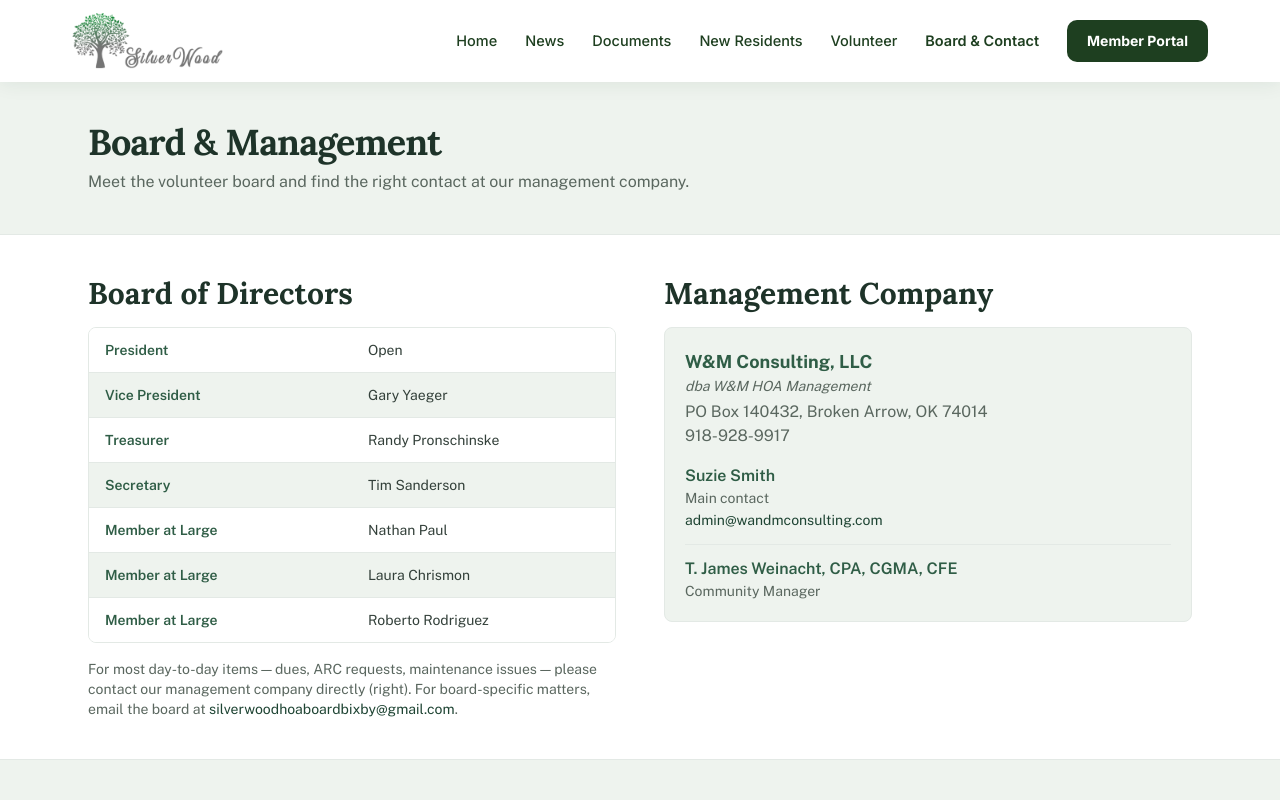
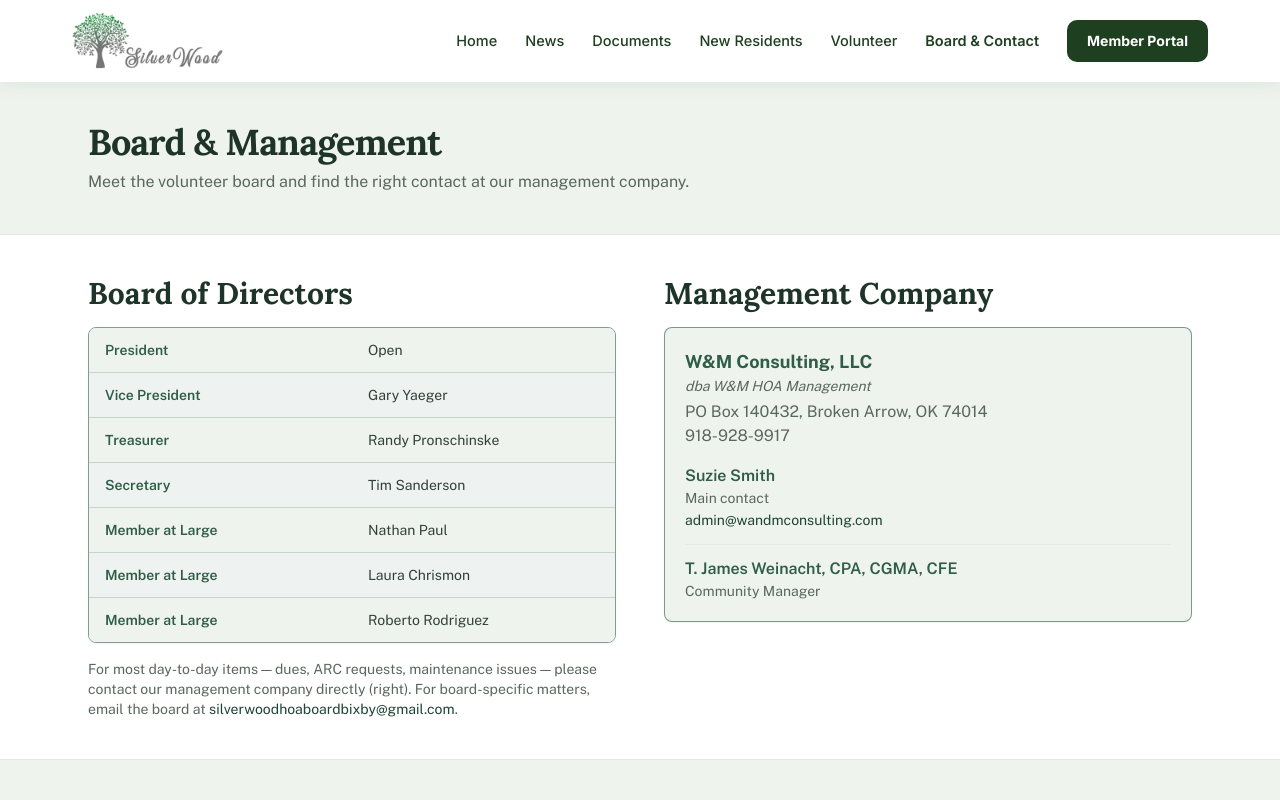
Before and after one commit to revdrive-ai/Silverwood-HOA, a Next.js app: page /board in a window 1280 px wide. Shown: the top 800 px of the page. Built offline with nearby package versions, Linux system fonts and the light colour scheme.

Commit message:
Give Board page roster and management boxes a green tint and darker border (#28)
Claude-Session: https://claude.ai/code/session_01B3zZhPjpdbD7kdnEyACW6R

Co-authored-by: Claude <noreply@anthropic.com>

```diff
--- a/app/board/page.js
+++ b/app/board/page.js
@@ -14,11 +14,11 @@ export default function BoardPage() {
       <div className="mx-auto max-w-6xl px-4 sm:px-6 py-10 grid gap-12 lg:grid-cols-2">
         <div>
           <SectionHeading>Board of Directors</SectionHeading>
-          <div className="border border-cream2 rounded-lg overflow-hidden">
+          <div className="border border-primary/60 rounded-lg overflow-hidden shadow-sm">
             <table className="w-full text-sm">
-              <tbody className="divide-y divide-cream2">
+              <tbody className="divide-y divide-primary/20">
                 {site.board.map((b) => (
-                  <tr key={b.name} className="odd:bg-white even:bg-cream">
+                  <tr key={b.name} className="odd:bg-cream even:bg-primary/[0.08]">
                     <td className="px-4 py-3 font-sans font-semibold text-primary w-1/2">{b.role}</td>
                     <td className="px-4 py-3 text-ink">{b.name}</td>
                   </tr>
@@ -38,7 +38,7 @@ export default function BoardPage() {
 
         <div>
           <SectionHeading>Management Company</SectionHeading>
-          <div className="bg-cream border border-cream2 rounded-lg p-5">
+          <div className="bg-cream border border-primary/60 rounded-lg p-5 shadow-sm">
             <div className="font-sans font-bold text-primary text-lg">{site.management.company}</div>
             {site.management.dba && <p className="text-sm text-subink italic">{site.management.dba}</p>}
             <p className="mt-1 text-subink">{site.management.address}</p>
```
